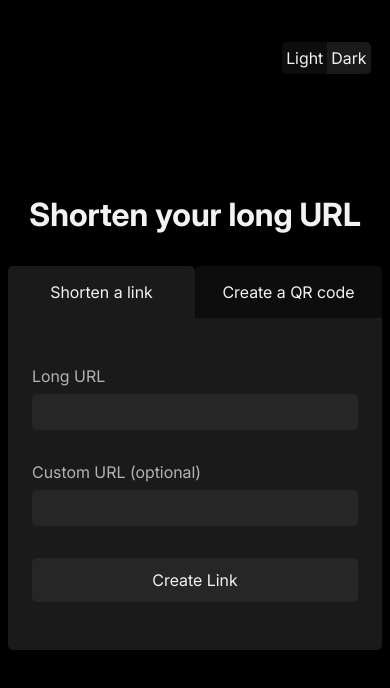
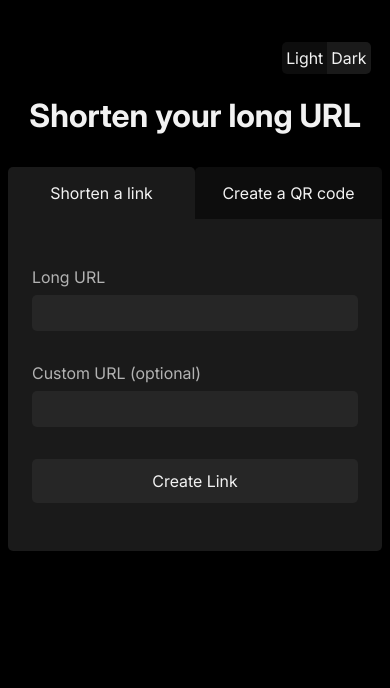
Before and after one commit to iamvetle/url-shortener, a Nuxt app: page / in a window 390 px wide. Shown: the top 688 px of the page. Built offline with nearby package versions, Linux system fonts and the light colour scheme; no server answers.

Commit message:
Make it so that the pagewrapper doesn't use flex but the h1 just have a padding-top to push things down.

```diff
--- a/app/app.vue
+++ b/app/app.vue
@@ -120,12 +120,12 @@
 		inputTextCustomURL.value = "";
 		readyForDownload.value = false;
 
-		if (svgURL.value.length >  0) {
+		if (svgURL.value.length > 0) {
 			URL.revokeObjectURL(svgURL.value);
 		}
 
 		if (pngURL.value.length > 0) {
-			URL.revokeObjectURL(pngURL.value)
+			URL.revokeObjectURL(pngURL.value);
 		}
 	};
 
@@ -168,7 +168,7 @@
 	}
 
 	onUnmounted(() => {
-		if (svgURL.value.length >  0) {
+		if (svgURL.value.length > 0) {
 			URL.revokeObjectURL(svgURL.value);
 		}
 	});
@@ -178,10 +178,6 @@
 	#page-wrapper {
 		background-color: var(--bg-color);
 		min-height: 100dvh;
-		display: flex;
-		flex-direction: column;
-		align-items: center;
-		justify-content: center;
 		width: 100%;
 		padding-left: 8px;
 		padding-right: 8px;
@@ -192,8 +188,15 @@
 	}
 
 	h1 {
+		padding-top: 120px;
 		font-size: 36px;
 		text-align: center;
+	}
+
+	@media (max-width: 450px) {
+		h1 {
+			padding-top: 96px;
+		}
 	}
 
 	@media (max-width: 400px) {
--- a/app/assets/css/style.css
+++ b/app/assets/css/style.css
@@ -32,11 +32,6 @@
     font-size: 16px;
 }
 
-/* body {
-    overflow-y: hidden;
-} */
-
-
 input:focus {
     outline: none;
 }
```
